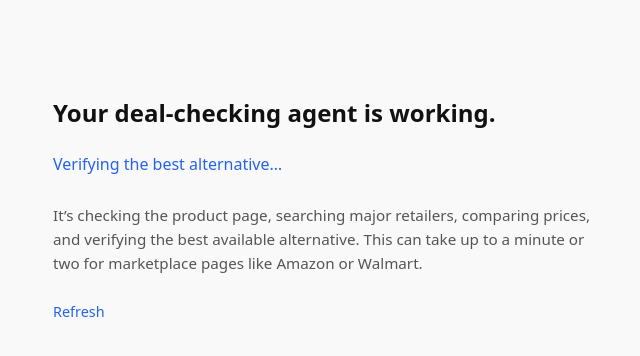
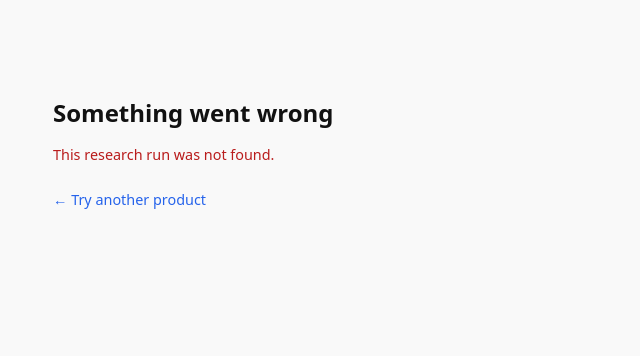
Before and after one commit to OctoberComstock/Dealio, a FastAPI app: template app/templates/loading.html in a window 1280 px wide. Shown: the top 356 px of the page, without its empty margins (307-947 px from the left). Run offline with FastAPI, Linux system fonts and the light colour scheme; the template is opened without the code that fills it: most values are stand-ins (such as "Sample title", 1, 10 or a date in 2020).

Commit message:
ROK-55: Add research status polling and result redirect
Add GET /research/{run_id}/status JSON endpoint returning status, result_url, and error_message.

Add polling script to loading.html: polls every 2.5s while running, redirects to result_url on completed, reloads on failed (server renders error state), shows inline error on 404.

```diff
--- a/app/routers/pages.py
+++ b/app/routers/pages.py
@@ -5,7 +5,7 @@ from datetime import datetime
 from fastapi import APIRouter, BackgroundTasks, Form, HTTPException, Request
 from fastapi.responses import HTMLResponse, RedirectResponse
 from fastapi.templating import Jinja2Templates
-from pydantic import HttpUrl, TypeAdapter, ValidationError
+from pydantic import BaseModel, HttpUrl, TypeAdapter, ValidationError
 
 from app.agent import run_research_agent
 from app.config import settings
@@ -23,6 +23,12 @@ from app.tools.product_identity import infer_product_identity
 router = APIRouter()
 templates = Jinja2Templates(directory="app/templates")
 logger = logging.getLogger(__name__)
+
+
+class ResearchStatusResponse(BaseModel):
+    status: str
+    result_url: str
+    error_message: str | None
 
 _url_validator = TypeAdapter(HttpUrl)
 
@@ -145,6 +151,18 @@ async def loading_page(request: Request, run_id: str):
     )
 
 
+@router.get("/research/{run_id}/status")
+async def research_status(run_id: str) -> ResearchStatusResponse:
+    run = await load_research_run(settings.database_path, run_id)
+    if run is None:
+        raise HTTPException(status_code=404, detail="Run not found")
+    return ResearchStatusResponse(
+        status=run["status"],
+        result_url=f"/result/{run_id}",
+        error_message=run["failure_reason"],
+    )
+
+
 @router.get("/result/{run_id}", response_class=HTMLResponse)
 async def result_page(request: Request, run_id: str):
     run = await load_research_run(settings.database_path, run_id)
--- a/app/templates/loading.html
+++ b/app/templates/loading.html
@@ -103,6 +103,43 @@
     </p>
 
     <a href="/research/{{ run_id }}/loading" class="refresh-link">Refresh</a>
+
+    <script>
+        (function () {
+            var runId = "{{ run_id }}";
+
+            function showError(message) {
+                var main = document.querySelector('main');
+                main.innerHTML = '<h1 class="error-heading">Something went wrong</h1>'
+                    + '<p class="error-message">' + message + '</p>'
+                    + '<a href="/" class="back-link">← Try another product</a>';
+            }
+
+            function poll() {
+                fetch('/research/' + runId + '/status')
+                    .then(function (response) {
+                        if (response.status === 404) {
+                            showError('This research run was not found.');
+                            return;
+                        }
+                        return response.json().then(function (data) {
+                            if (data.status === 'completed') {
+                                window.location.href = data.result_url;
+                            } else if (data.status === 'failed') {
+                                window.location.reload();
+                            } else {
+                                setTimeout(poll, 2500);
+                            }
+                        });
+                    })
+                    .catch(function () {
+                        setTimeout(poll, 2500);
+                    });
+            }
+
+            setTimeout(poll, 2500);
+        }());
+    </script>
     {% endif %}
 </main>
 {% endblock %}
```
Also changed, not shown: tests/test_pages.py (+51 -0 lines).
